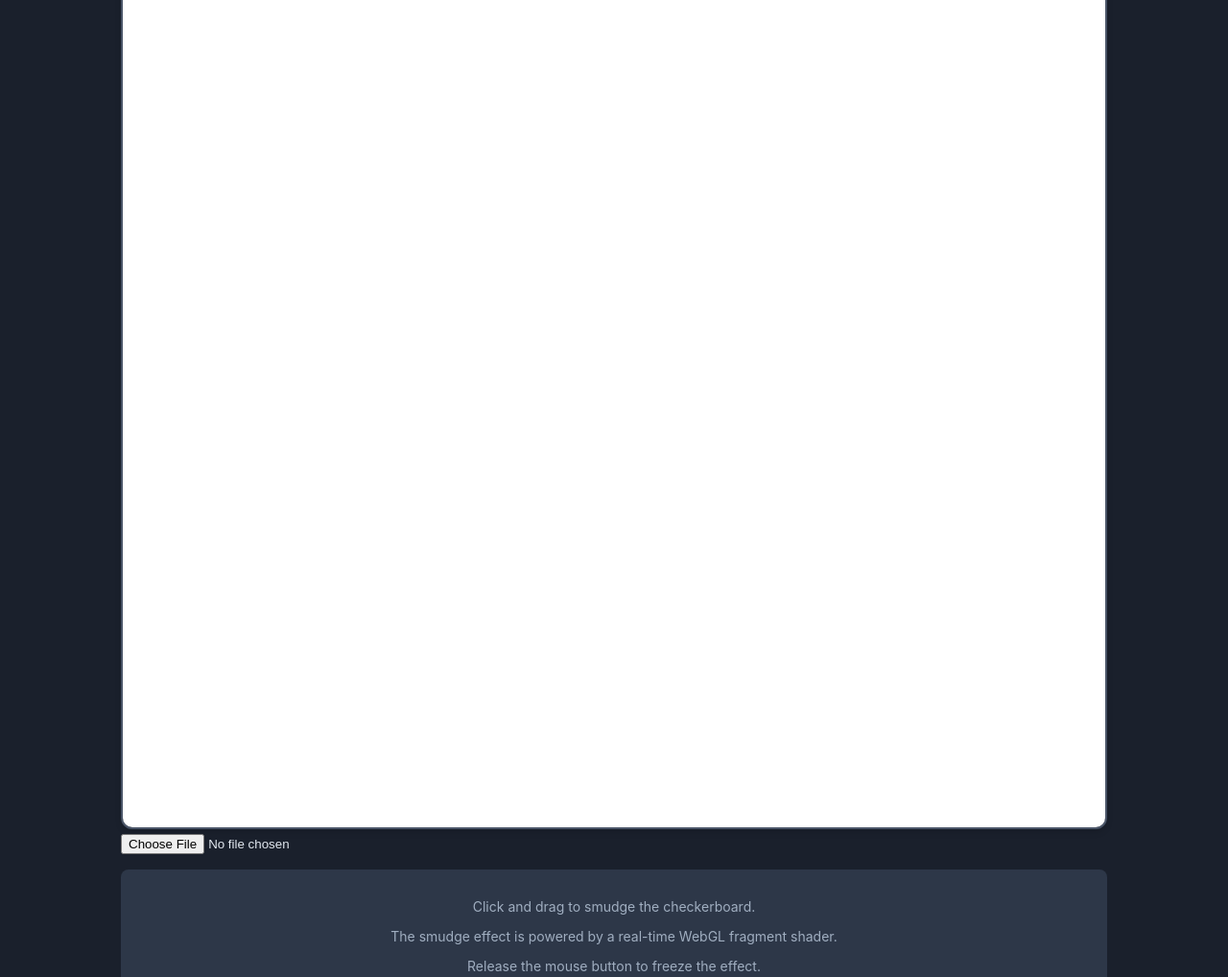
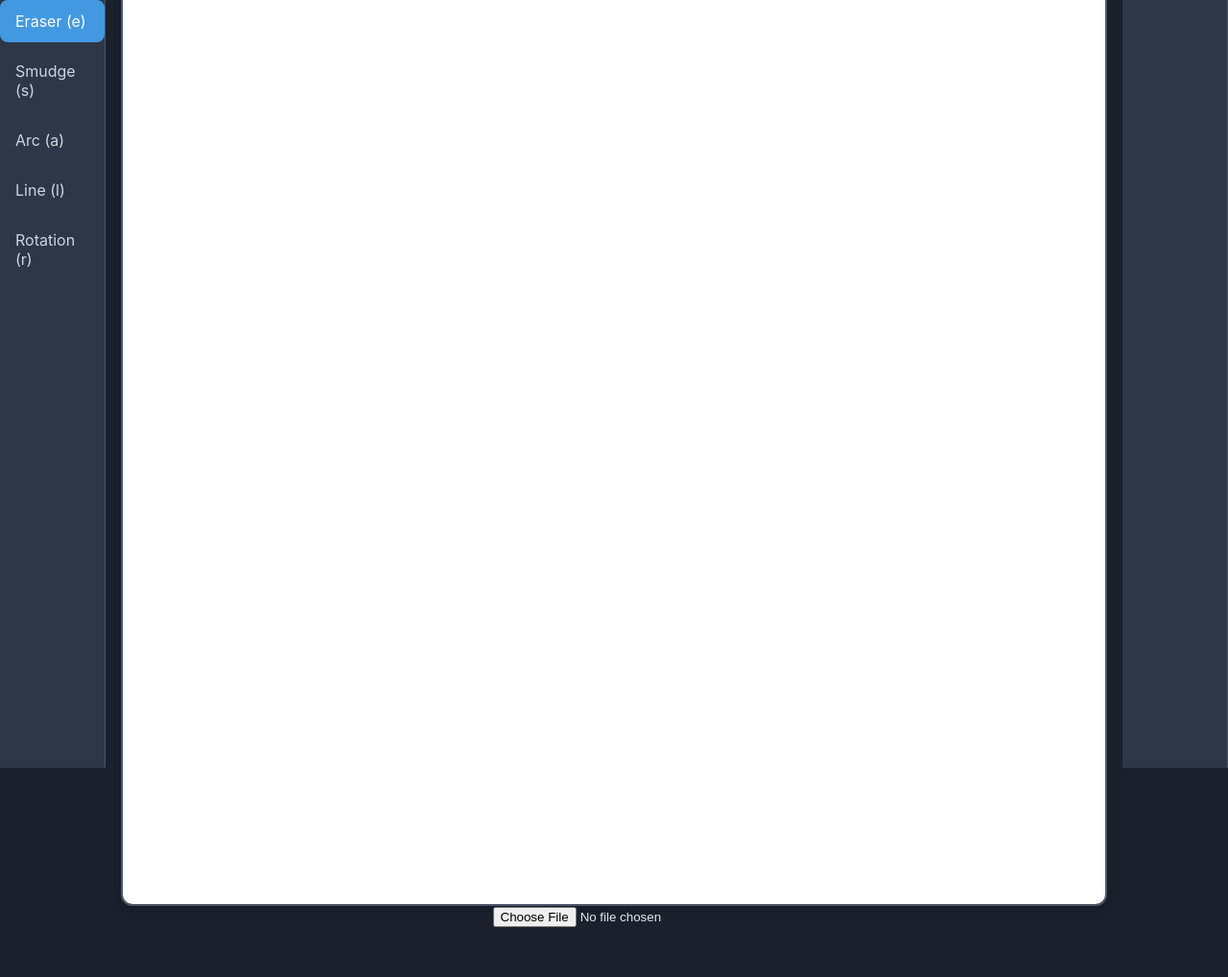
Before and after one commit to mdeeds/last-draw, a plain HTML site: page smudge.html in a window 1280 px wide. Shown: the top 1018 px of the page at 96% size. After the commit the page ends 966 px from the top, so only its background shows below. Drawn offline with Linux system fonts and the light colour scheme.

Commit message:
Add tool rail

```diff
--- a/script.js
+++ b/script.js
@@ -33,23 +33,55 @@ document.addEventListener('DOMContentLoaded', () => {
   const controller = new ToolController(canvas);
   const background = createBackground();
 
+  const toolPalette = document.getElementById('tool-palette');
+  if (!toolPalette) {
+    console.error("Tool palette container not found.");
+    return;
+  }
+
   const tools = {
-    'e': createEraserTool(controller.gl),
-    's': createSmudgeTool(controller.gl),
-    'a': createArcTool(controller.gl),
-    'l': createLineTool(controller.gl),
-    'r': createRotationTool(controller.gl),
+    'e': { name: 'Eraser', tool: createEraserTool(controller.gl) },
+    's': { name: 'Smudge', tool: createSmudgeTool(controller.gl) },
+    'a': { name: 'Arc', tool: createArcTool(controller.gl) },
+    'l': { name: 'Line', tool: createLineTool(controller.gl) },
+    'r': { name: 'Rotation', tool: createRotationTool(controller.gl) },
   };
+
+  // Create tool buttons and add to the palette
+  for (const [key, { name, tool }] of Object.entries(tools)) {
+    const toolDiv = document.createElement('div');
+    toolDiv.classList.add('tool-item');
+    toolDiv.textContent = `${name} (${key})`;
+    toolDiv.dataset.toolKey = key; // Store key for event listeners
+    toolPalette.appendChild(toolDiv);
+
+    toolDiv.addEventListener('click', () => {
+      controller.setTool(tool);
+      updateActiveToolUI(key);
+    });
+  }
+
+  function updateActiveToolUI(activeKey) {
+    document.querySelectorAll('.tool-item').forEach(el => {
+      if (el.dataset.toolKey === activeKey) {
+        el.classList.add('active');
+      } else {
+        el.classList.remove('active');
+      }
+    });
+  }
 
   // Initialize all tools with the background
   controller.setBackgroundTexture(background);
 
-  controller.setTool(tools['e']); // Start with the Eraser tool
+  controller.setTool(tools['e'].tool); // Start with the Eraser tool
+  updateActiveToolUI('e');
 
   document.addEventListener('keydown', (event) => {
-    const newTool = tools[event.key];
-    if (newTool && newTool !== controller.activeTool) {
-      controller.setTool(newTool);
+    const newToolInfo = tools[event.key];
+    if (newToolInfo && newToolInfo.tool !== controller.activeTool) {
+      controller.setTool(newToolInfo.tool);
+      updateActiveToolUI(event.key);
     }
   });
   const loop = () => {
--- a/smudge.html
+++ b/smudge.html
@@ -9,16 +9,21 @@
 </head>
 
 <body>
-  <div class="flex flex-col items-center p-4">
-    <h1 class="text-3xl font-bold mb-4 text-white">WebGL Smudge Tool</h1>
-    <canvas id="smudgeCanvas"></canvas>
-    <div class="mt-4">
-      <input type="file" id="imageUpload" accept="image/*">
+  <div class="main-container">
+    <div class="left-rail">
+      <div id="tool-palette" class="p-4"></div>
     </div>
-    <div class="info-box max-w-sm">
-      <p>Click and drag to smudge the checkerboard.</p>
-      <p>The smudge effect is powered by a real-time WebGL fragment shader.</p>
-      <p>Release the mouse button to freeze the effect.</p>
+    <div class="center-content">
+      <h1 class="text-3xl font-bold mb-4 text-white">WebGL Smudge Tool</h1>
+
+      <canvas id="smudgeCanvas"></canvas>
+
+      <div class="mt-4">
+        <input type="file" id="imageUpload" accept="image/*">
+      </div>
+    </div>
+    <div class="right-rail">
+      <!-- Content for the right rail can go here -->
     </div>
   </div>
   <script type="module" src="script.js"></script>
--- a/style.css
+++ b/style.css
@@ -5,7 +5,6 @@
       display: flex;
       justify-content: center;
       align-items: center;
-      flex-direction: column;
       height: 100vh;
       margin: 0;
       overflow: hidden;
@@ -28,3 +27,50 @@
       font-size: 0.875rem;
       color: #a0aec0;
     }
+
+    .main-container {
+      display: flex;
+      flex-direction: row;
+      justify-content: center;
+      align-items: center;
+      width: 100%;
+      height: 100%;
+      gap: 1rem;
+    }
+
+    .center-content {
+      display: flex;
+      flex-direction: column;
+      align-items: center;
+    }
+
+    .left-rail,
+    .right-rail {
+      width: 200px;
+      /* Example width */
+      height: 100%;
+      /* Take full height */
+      background-color: #2d3748;
+      border-right: 1px solid #4a5568;
+    }
+
+    .tool-item {
+      padding: 0.75rem 1rem;
+      margin-bottom: 0.5rem;
+      border-radius: 8px;
+      cursor: pointer;
+      transition: background-color 0.2s;
+      color: #cbd5e0;
+    }
+
+    .tool-item:hover {
+      background-color: #4a5568;
+    }
+
+    .tool-item.active {
+      background-color: #4299e1;
+      color: #ffffff;
+    }
+
+    /* Take full height */
+    }
```
